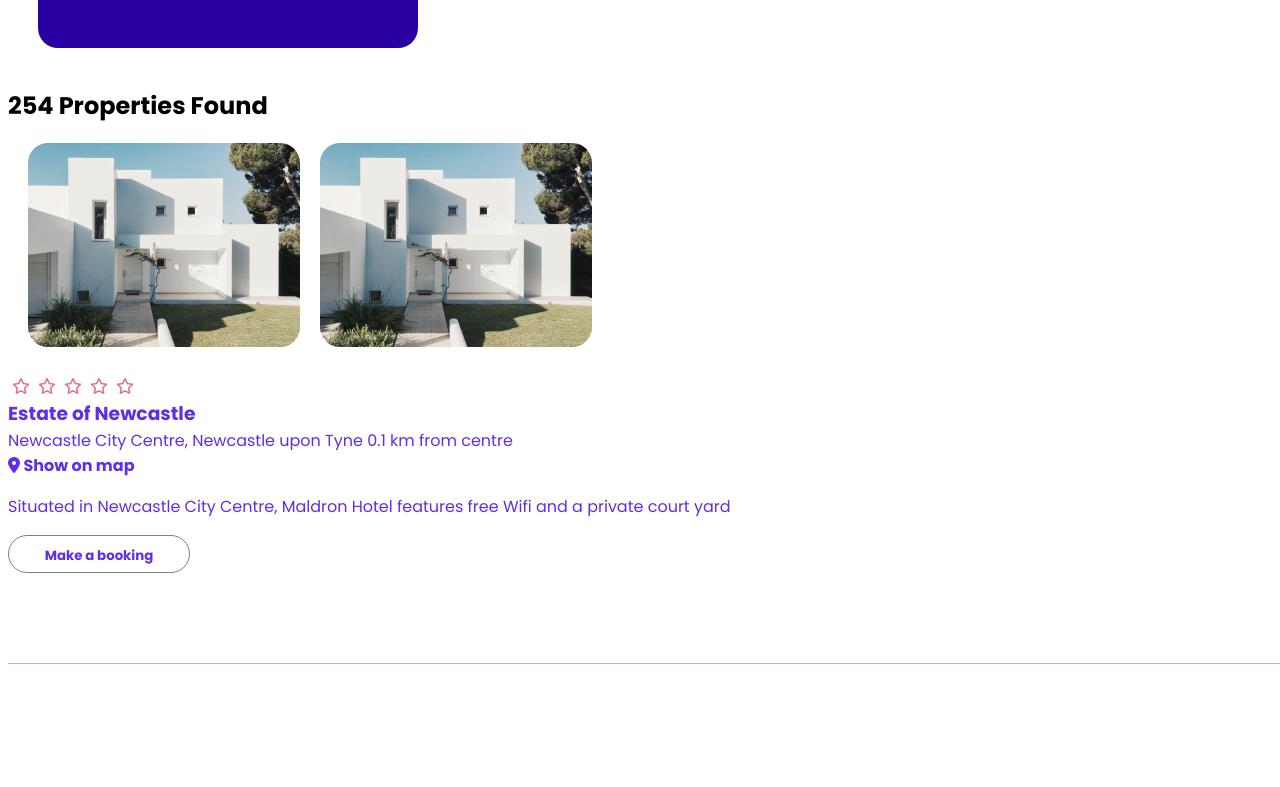
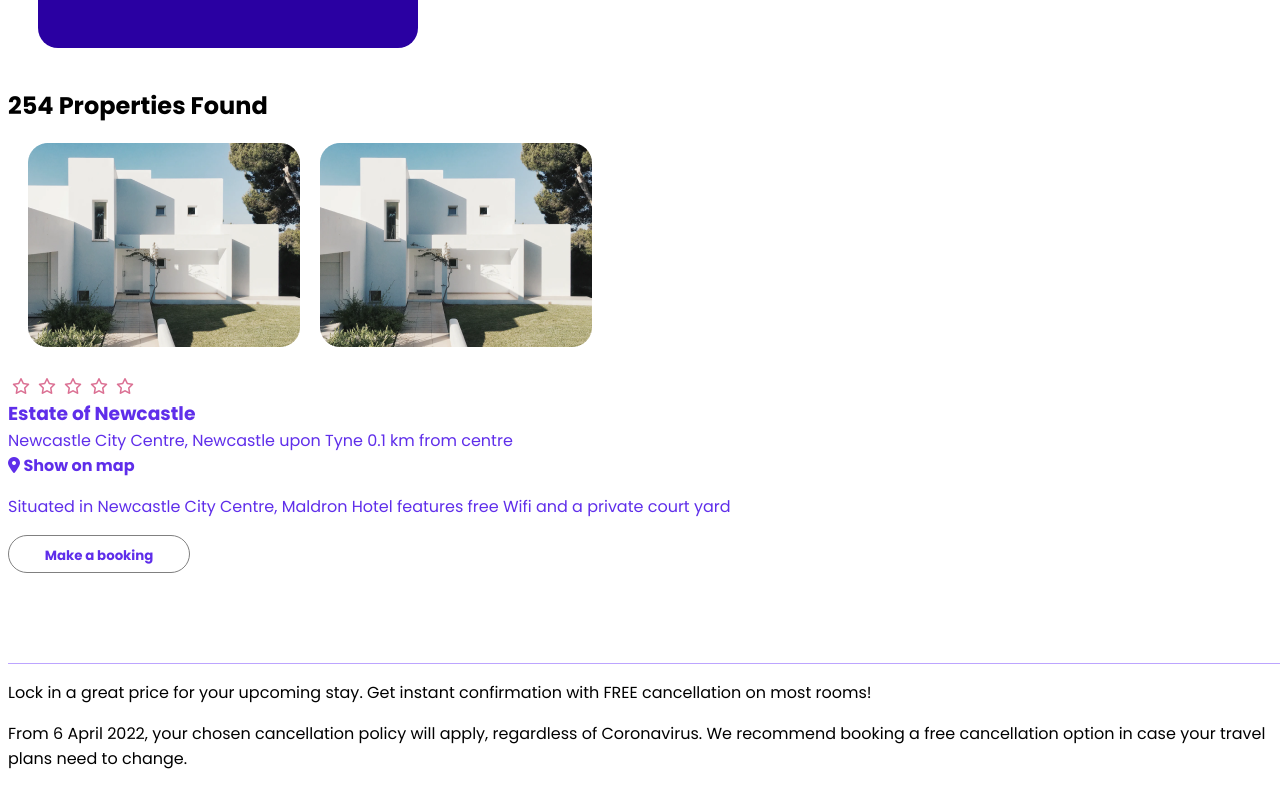
Before and after one commit to manuelaperezsimon/202207-w1chwe-adrian-arco-manuela-perez, a website: page index.html in a window 1280 px wide. Shown: the part 784-1571 px from the top of the page. Before the commit the page ends 1456 px from the top, so only its background shows below. Drawn offline with nearby package versions, Linux system fonts and the light colour scheme; files that its build step writes are made by us from their sources.

Commit message:
Added a section of text attention to html

```diff
--- a/index.html
+++ b/index.html
@@ -99,4 +99,14 @@
   <p class="letter--purple">Situated in Newcastle City Centre, Maldron Hotel features free Wifi and a private court yard</p>
   <div class="container__button"><button class="button--small button--transparent">Make a booking</button></div>
 </section>
+
+<section class="text-attention">
+  <p class="text-attention__target target--green">
+    Lock in a great price for your upcoming stay. Get instant confirmation with FREE cancellation on most rooms!
+  </p>
+  <p class="text-attention__target target--red">
+    From 6 April 2022, your chosen cancellation policy will apply, regardless of Coronavirus.
+    We recommend booking a free cancellation option in case your travel plans need to change.
+  </p>
+</section>
 </main>
```
